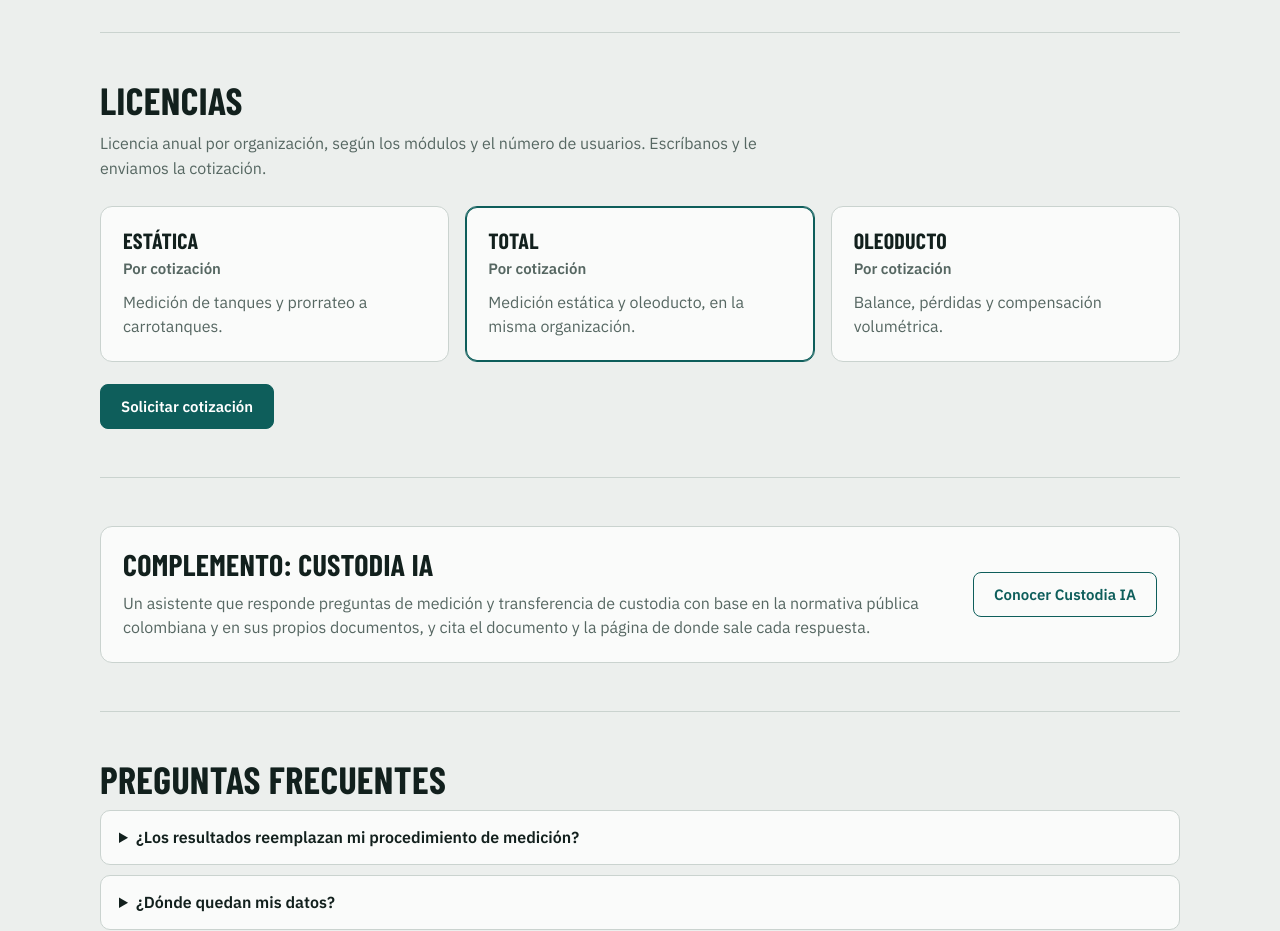
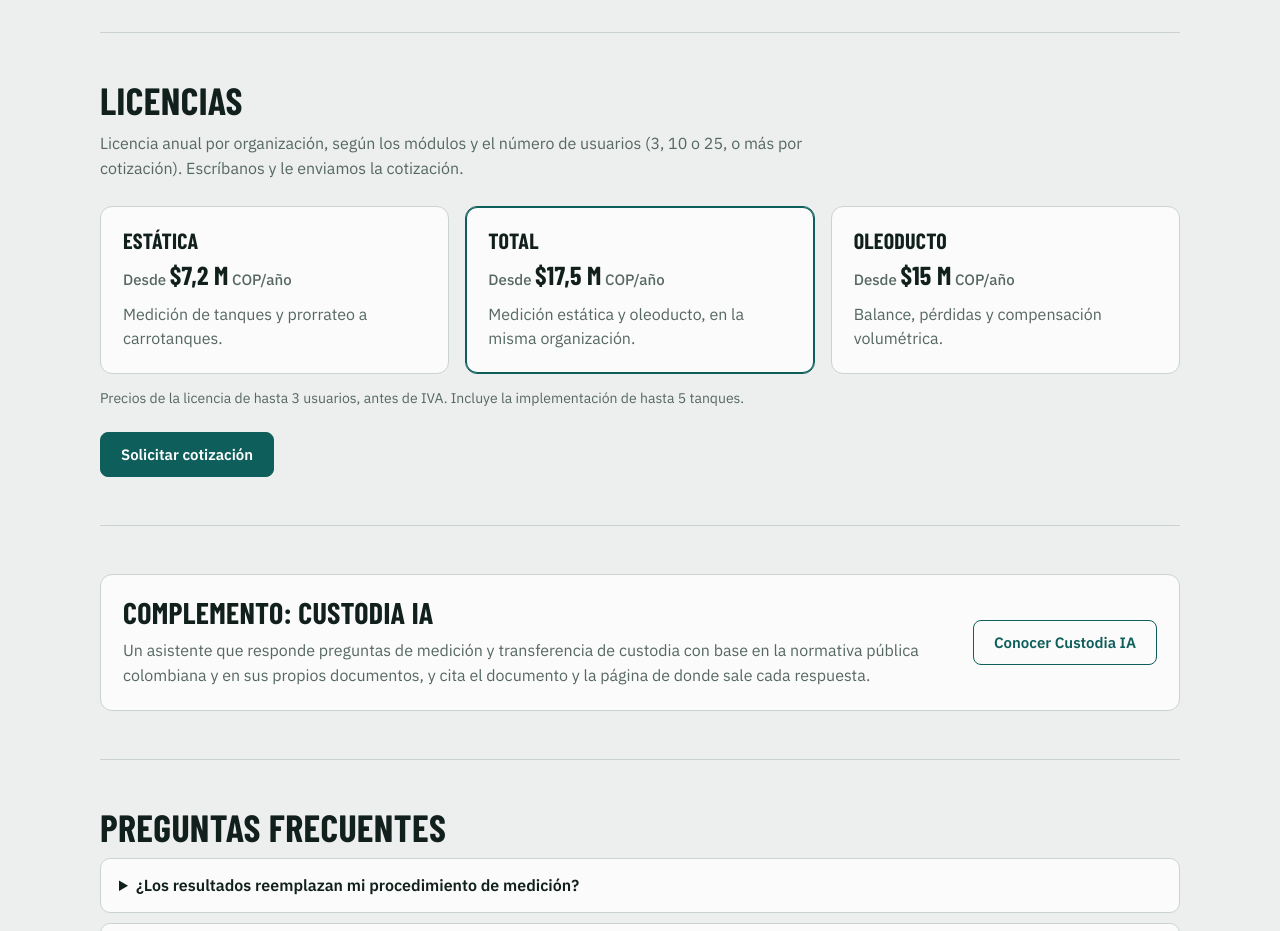
Before and after one commit to juancohen0912/oil-static-measure, a website: page producto.html in a window 1280 px wide. Shown: the part 2160-3091 px from the top of the page. Drawn offline with nearby package versions, Linux system fonts and the light colour scheme.

Commit message:
Producto: precios «desde» por módulo (licencia de hasta 3 usuarios)
Co-Authored-By: Claude Opus 5.5 <noreply@anthropic.com>
Claude-Session: https://claude.ai/code/session_01UBSoRhcttJ3um5QTuUSfPG

```diff
--- a/producto.html
+++ b/producto.html
@@ -100,7 +100,8 @@ section{padding:48px 0;border-top:1px solid var(--line)}
 .plans{display:grid;grid-template-columns:repeat(3,1fr);gap:16px}
 @media (max-width:860px){.plans{grid-template-columns:1fr}}
 .plan h3{text-transform:uppercase}
-.plan .price{font:600 15px var(--f-body);color:var(--muted);margin:4px 0 12px}
+.plan .price{font:500 15px var(--f-body);color:var(--muted);margin:4px 0 12px}
+.plan .price b{font:700 26px var(--f-display);color:var(--ink);letter-spacing:.01em}
 .plan.feat{border-color:var(--accent);box-shadow:inset 0 0 0 1px var(--accent)}
 
 .ia{display:grid;grid-template-columns:1fr auto;gap:24px;align-items:center}
@@ -211,12 +212,13 @@ footer{border-top:1px solid var(--line);padding:22px 0 40px;font-size:13px;color
 
     <section id="licencias" aria-labelledby="h-lic">
       <h2 id="h-lic">Licencias</h2>
-      <p class="intro">Licencia anual por organización, según los módulos y el número de usuarios. Escríbanos y le enviamos la cotización.</p>
+      <p class="intro">Licencia anual por organización, según los módulos y el número de usuarios (3, 10 o 25, o más por cotización). Escríbanos y le enviamos la cotización.</p>
       <div class="plans">
-        <div class="card plan"><h3>Estática</h3><div class="price">Por cotización</div><p class="muted">Medición de tanques y prorrateo a carrotanques.</p></div>
-        <div class="card plan feat"><h3>Total</h3><div class="price">Por cotización</div><p class="muted">Medición estática y oleoducto, en la misma organización.</p></div>
-        <div class="card plan"><h3>Oleoducto</h3><div class="price">Por cotización</div><p class="muted">Balance, pérdidas y compensación volumétrica.</p></div>
+        <div class="card plan"><h3>Estática</h3><div class="price">Desde <b>$7,2 M</b> COP/año</div><p class="muted">Medición de tanques y prorrateo a carrotanques.</p></div>
+        <div class="card plan feat"><h3>Total</h3><div class="price">Desde <b>$17,5 M</b> COP/año</div><p class="muted">Medición estática y oleoducto, en la misma organización.</p></div>
+        <div class="card plan"><h3>Oleoducto</h3><div class="price">Desde <b>$15 M</b> COP/año</div><p class="muted">Balance, pérdidas y compensación volumétrica.</p></div>
       </div>
+      <p class="muted" style="font-size:14px;margin-top:14px">Precios de la licencia de hasta 3 usuarios, antes de IVA. Incluye la implementación de hasta 5 tanques.</p>
       <div class="ctas"><a class="btn primary" href="mailto:contactocustodiaia@gmail.com?subject=Cotizaci%C3%B3n%20Oil%20Static%20Measure&amp;body=Empresa%3A%0ANIT%3A%0AM%C3%B3dulo(s)%3A%0AN%C3%BAmero%20de%20usuarios%3A%0A">Solicitar cotización</a></div>
     </section>
 
```
